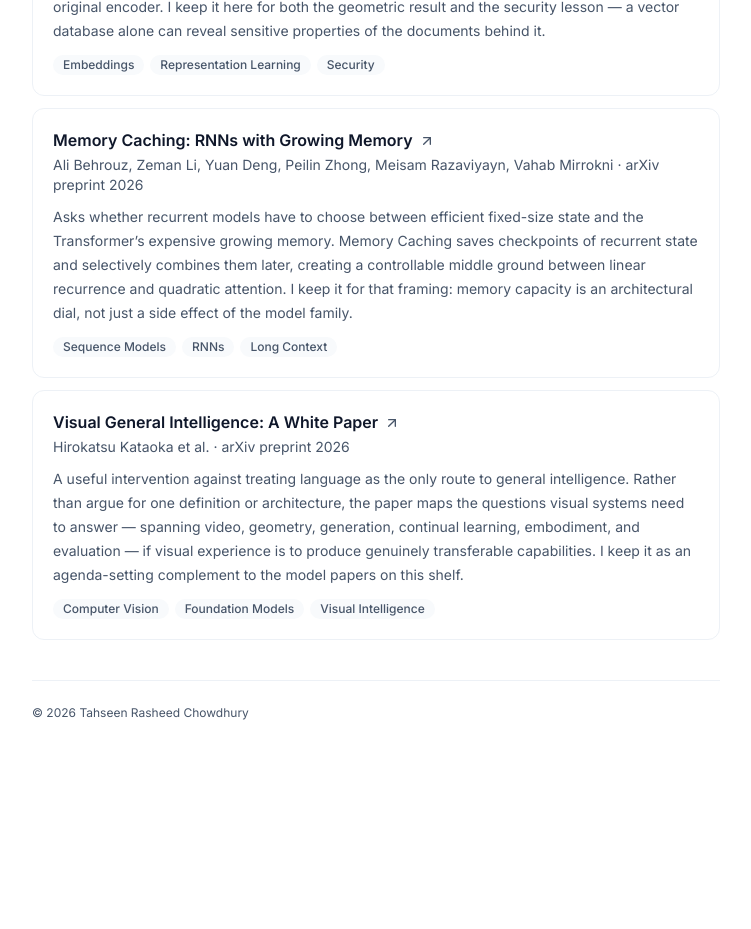
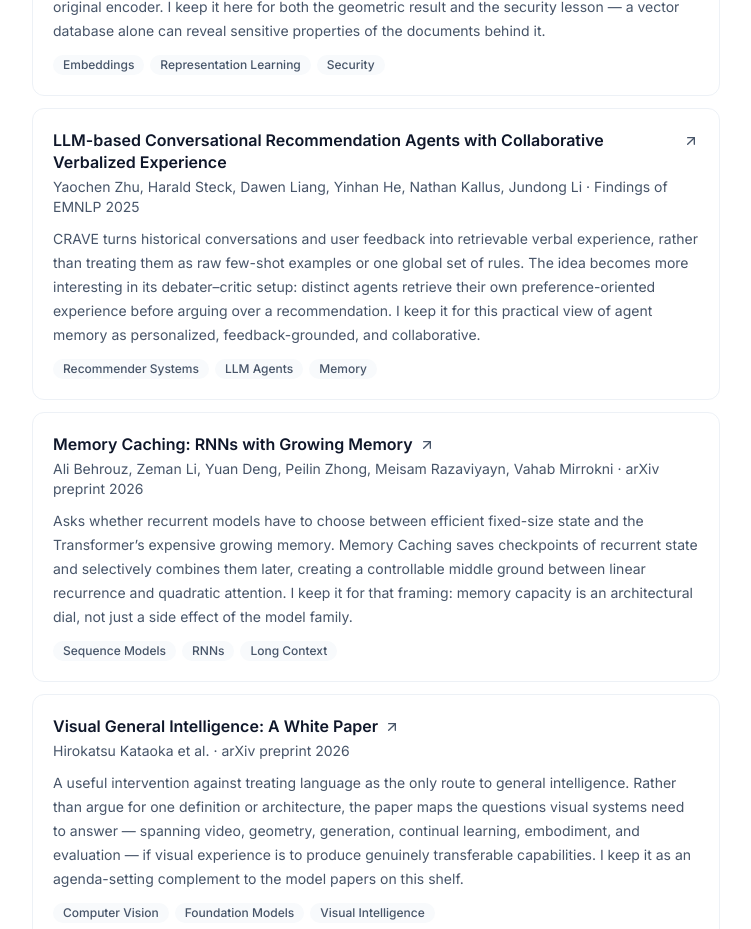
Before and after one commit to TahseenSust/tahseen, a Next.js app: page /paper-shelf in a window 1280 px wide. Shown: the part 3260-4189 px from the top of the page, without its empty margins (264-1015 px from the left). Before the commit the page ends 4061 px from the top, so only its background shows below. Built offline with nearby package versions, Linux system fonts and the light colour scheme.

Commit message:
Add paper on conversational recommendation agents

```diff
--- a/src/data/papers.ts
+++ b/src/data/papers.ts
@@ -138,6 +138,18 @@ export const PAPERS: Paper[] = [
     tags: ["Embeddings", "Representation Learning", "Security"],
   },
   {
+    title:
+      "LLM-based Conversational Recommendation Agents with Collaborative Verbalized Experience",
+    authors:
+      "Yaochen Zhu, Harald Steck, Dawen Liang, Yinhan He, Nathan Kallus, Jundong Li",
+    venue: "Findings of EMNLP",
+    year: "2025",
+    url: "https://aclanthology.org/2025.findings-emnlp.119.pdf",
+    note:
+      "CRAVE turns historical conversations and user feedback into retrievable verbal experience, rather than treating them as raw few-shot examples or one global set of rules. The idea becomes more interesting in its debater–critic setup: distinct agents retrieve their own preference-oriented experience before arguing over a recommendation. I keep it for this practical view of agent memory as personalized, feedback-grounded, and collaborative.",
+    tags: ["Recommender Systems", "LLM Agents", "Memory"],
+  },
+  {
     title: "Memory Caching: RNNs with Growing Memory",
     authors:
       "Ali Behrouz, Zeman Li, Yuan Deng, Peilin Zhong, Meisam Razaviyayn, Vahab Mirrokni",
```
